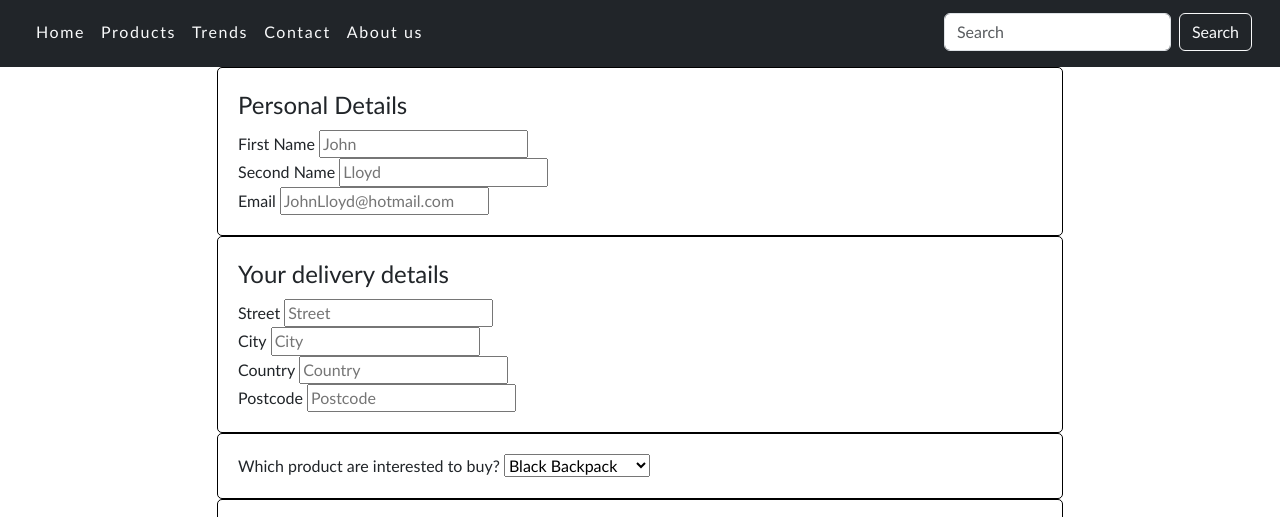
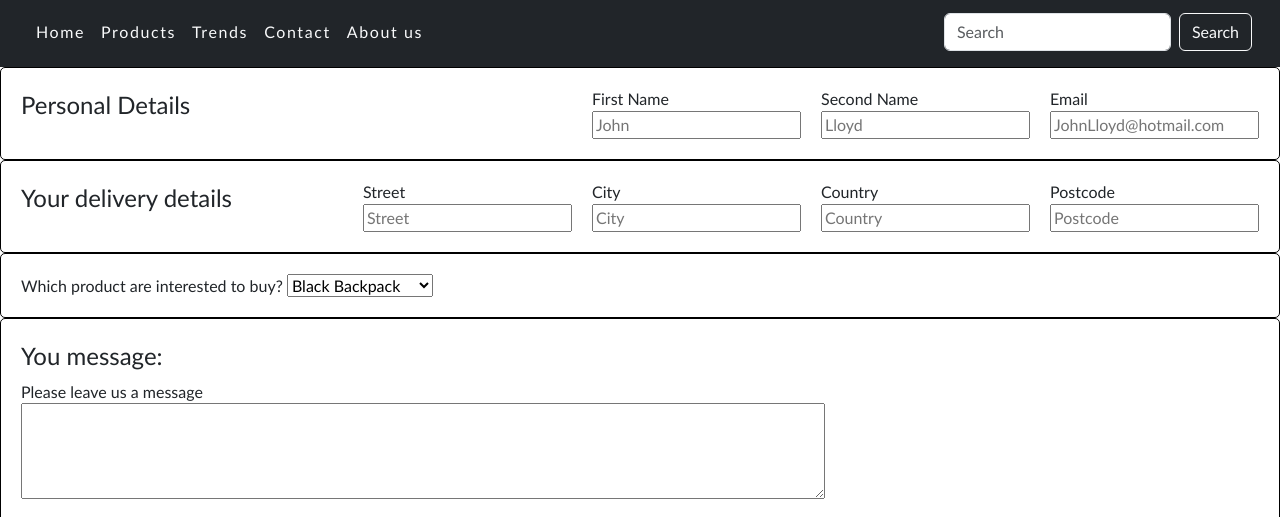
Before and after one commit to agui2393/HoneyDrew, a plain HTML site: page preorder.html in a window 1280 px wide. Shown: the part 203-720 px from the top of the page. Drawn offline with nearby package versions, Linux system fonts and the light colour scheme.

Commit message:
flex boxes

```diff
--- a/assets/css/style.css
+++ b/assets/css/style.css
@@ -187,6 +187,16 @@ footer {
   border-radius: 5px;
 }
 
+.gap-20 {
+    gap: 20px;
+}
+.flex {
+    display: flex;
+}
+
+
+
+
 
 input[type=submit] {
     margin-top: 20px;
--- a/preorder.html
+++ b/preorder.html
@@ -71,7 +71,7 @@
 
 <form action="thankyou_preorder.html" method="POST">
 
-  <fieldset class="personal-details">
+  <fieldset class="personal-details flex gap-20">
     <legend>Personal Details</legend>
         <div class="flex gap-20">
             <div>
@@ -91,7 +91,7 @@
 
   </fieldset>
 
-  <fieldset class="personal-details">
+  <fieldset class="personal-details flex gap-20">
     <legend>Your delivery details</legend>
     <div>
       <label for="address-field" class="block-label">Street</label>
```
